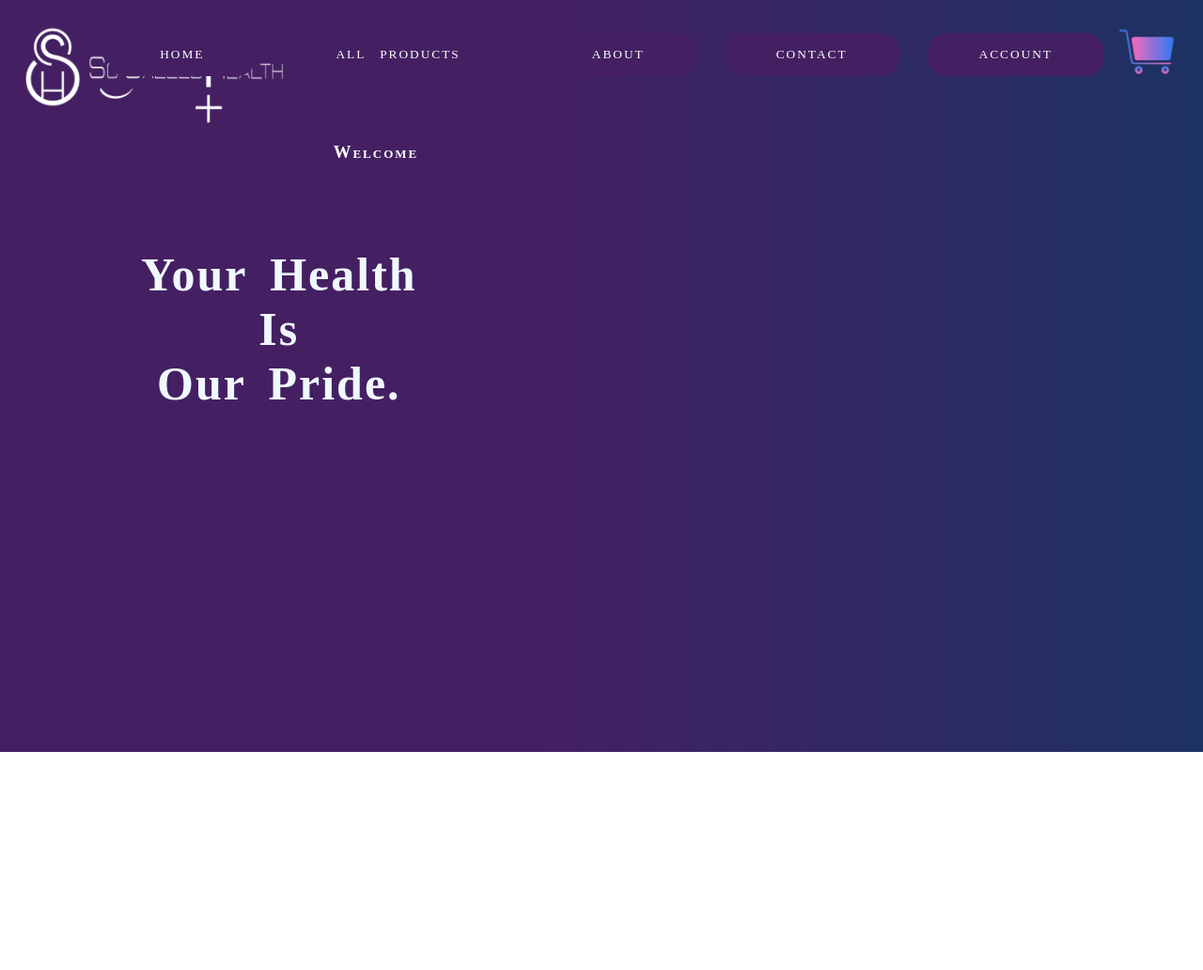
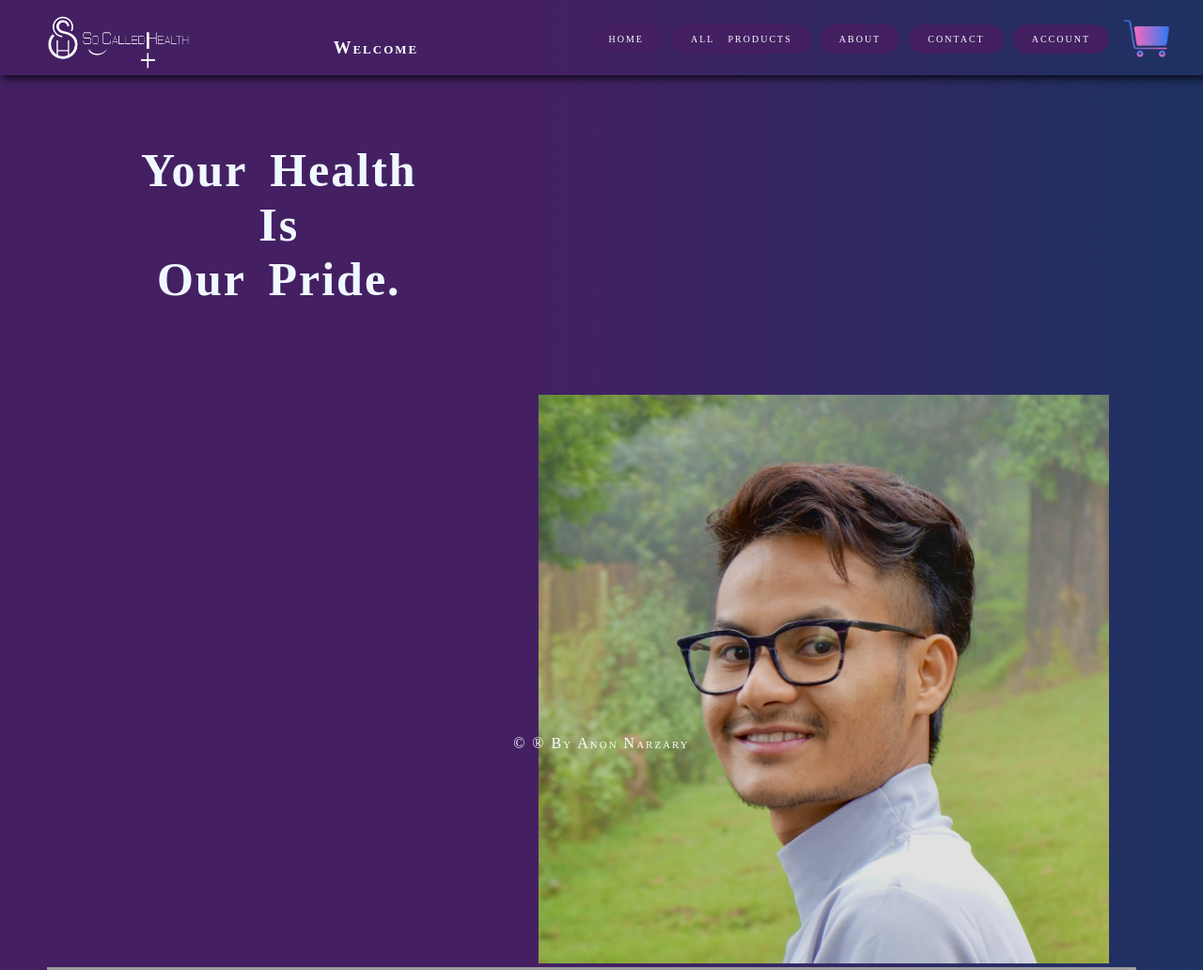
Before and after one commit to Anon-Narzary/So-Called-Health, a plain HTML site: page index.html in a window 1280 px wide. Shown: the top 1032 px of the page at 94% size. Before the commit the page ends 800 px from the top, so only its background shows below. Drawn offline with Linux system fonts and the light colour scheme; grey boxes are pictures that could not be loaded.

Commit message:
31-01-2021

```diff
--- a/index.css
+++ b/index.css
@@ -10,12 +10,14 @@ body{
 .navbar{
 
     /*background-color: black;*/
-    height: 135px;
+    height: 80px;
+    box-shadow: 3px 2px 10px black;
+
 }
 .navlogo{
    /* background-color: blue;*/
-    height: 155px;
-    width: 16%;
+    height: 80px;
+    width: 11%;
 }
 .navlogo :hover{
     cursor: pointer;
@@ -23,50 +25,47 @@ body{
 }
 
 
-
-
-
 .logo1{
-    height:110px;
+    height:60px;
     position: relative;
-    left: 25px;
-    top: 25px;
+    left: 50px;
+    top: 15px;
 }
 
 
 .nav_bar_button{
     float: right;
     /*background-color: aquamarine;*/
+    height: 40px;
     position:relative;
-    bottom: 135px;
-
-
-
-}
-
-.nav_bar_button :hover{
-    box-shadow: 3px 5px 8px black;
-    cursor:pointer;
+    bottom: 59px;
+    right: 35px;
 }
 .button{
     background: rgba(68,32,99,1) ;
     border: 0cap;
     color: white;
-    margin: 15px;
+    margin: 5px;
     border-radius: 20px;
     float: left;
     position: relative;
     width: auto;
-    padding: 15px 55px;
+    padding: 10px 20px;
     word-spacing: 10px;
     letter-spacing: 2px;
+    font-size: 10px;
+}
+.nav_bar_button :hover{
+    box-shadow: 3px 5px 8px black;
+    cursor:pointer;
 }
 
 
 .cartlogo{
-
-    margin-right: 30px;
-    margin-top: 5px;
+    height: 50px;
+    margin-left:10px;
+    position: relative;
+    bottom:5px
 }
 
 .page1{
@@ -100,3 +99,52 @@ body{
     letter-spacing: 2px;
     text-align: center;
 }
+#model{
+    height: 16cm;
+
+
+}
+#person{
+    float: right;
+    /*background-color: blueviolet;*/
+    position: relative;
+    right: 100px;
+
+}
+
+.page2{
+    height: 1px;
+    position: relative;
+    left: 50px;
+}
+#page2{
+    height: 23cm;
+
+
+
+}
+
+
+
+
+
+
+
+
+
+
+
+
+
+
+#footer{
+    position: fixed;
+    left: 0;
+    bottom: 0;
+    width: 100%;
+    font-variant: small-caps;
+    letter-spacing: 2px;
+
+    color: white;
+    text-align: center;
+}
--- a/index.html
+++ b/index.html
@@ -39,7 +39,29 @@
                 Is <br>
                 Our Pride.</h1>
         </div>
+        <dev id="person">
+            <img id="model" src="Logo/anon.jpg" alt="3d person">
+
+        </dev>
+        <dev class="page2">
+            <img id="page2" src="Logo/page2.png" alt="page2image">
+
+        </dev>
+
+
+
+
+
+
+
+
+
+
+
     </body>
+    <footer id="footer">
+        <p>&copy; &reg; By Anon Narzary</p>
+    </footer>
 
 
 
```
Also changed, not shown: Logo/anon.jpg (added), 1 other file.
